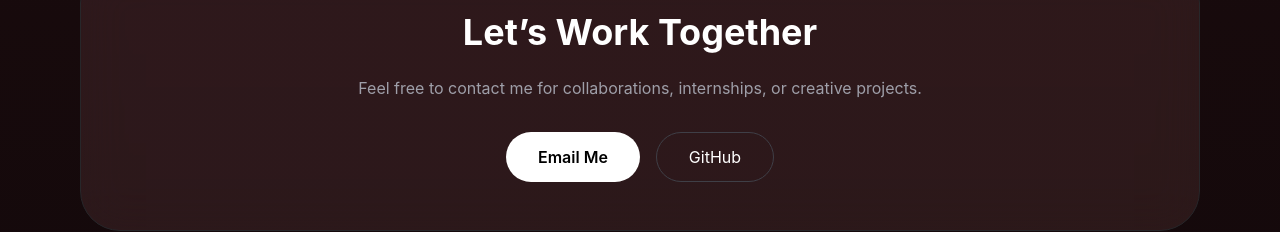
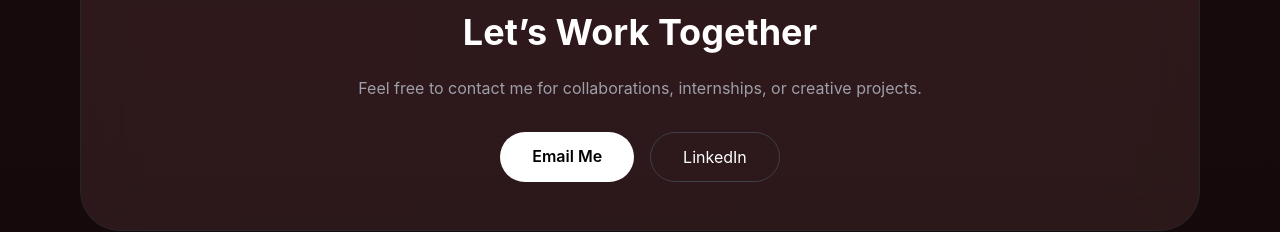
Before and after one commit to thatiananabila/Portofolio, a React (Vite) app: page / in a window 1280 px wide. Shown: the part 4062-4294 px from the top of the page. Built offline with nearby package versions, Linux system fonts and the light colour scheme.

Commit message:
update contact and certificates links

```diff
--- a/src/App.jsx
+++ b/src/App.jsx
@@ -631,10 +631,15 @@ export default function App() {
 
   {/* VIEW ALL */}
   <div className="mt-12 text-center">
-    <button className="text-zinc-500 hover:text-rose-300 text-sm font-medium transition flex items-center justify-center gap-2 mx-auto">
-      View All 15+ Certificates
-      <span className="text-lg">→</span>
-    </button>
+    <a
+  href="https://drive.google.com/drive/folders/1lkJeGQfVuO8vmoF7xAatU48OeJ0v6RWC?usp=sharing"
+  target="_blank"
+  rel="noreferrer"
+  className="text-zinc-500 hover:text-rose-300 text-sm font-medium transition flex items-center justify-center gap-2 mx-auto"
+>
+  View All 15+ Certificates
+  <span className="text-lg">→</span>
+</a>
   </div>
 
 </section>
@@ -653,13 +658,21 @@ export default function App() {
           </p>
 
           <div className="flex justify-center gap-4 flex-wrap">
-            <button className="bg-white text-black px-8 py-3 rounded-full font-semibold hover:scale-105 transition duration-300">
-              Email Me
-            </button>
+            <a
+  href="mailto:thati4na@gmail.com"
+  className="bg-white text-black px-8 py-3 rounded-full font-semibold hover:scale-105 transition duration-300"
+>
+  Email Me
+</a>
 
-            <button className="border border-zinc-700 px-8 py-3 rounded-full hover:bg-zinc-900 transition duration-300">
-              GitHub
-            </button>
+            <a
+  href="https://id.linkedin.com/in/thatiananabila"
+  target="_blank"
+  rel="noreferrer"
+  className="border border-zinc-700 px-8 py-3 rounded-full hover:bg-zinc-900 transition duration-300"
+>
+  LinkedIn
+</a>
           </div>
         </div>
       </section>
```
